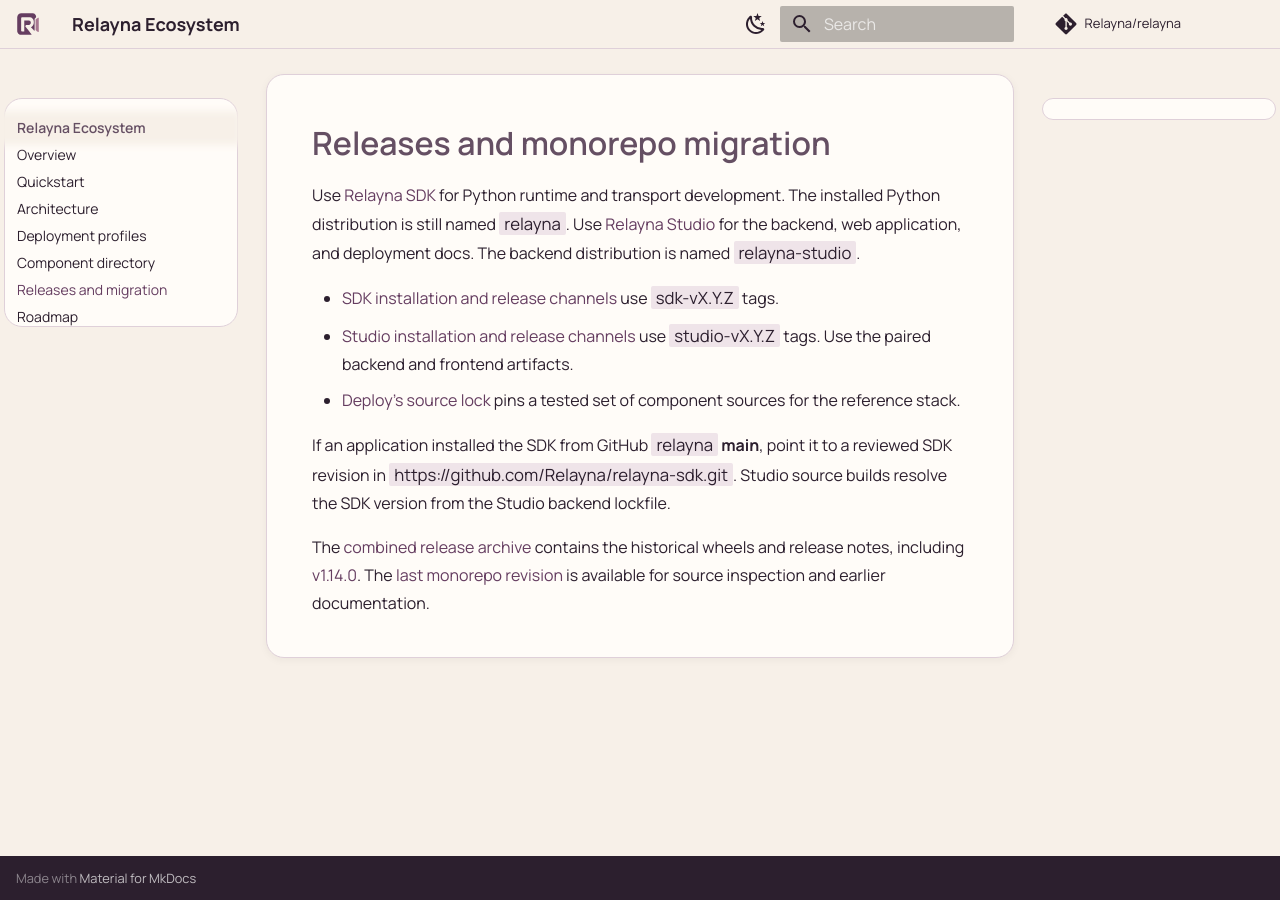
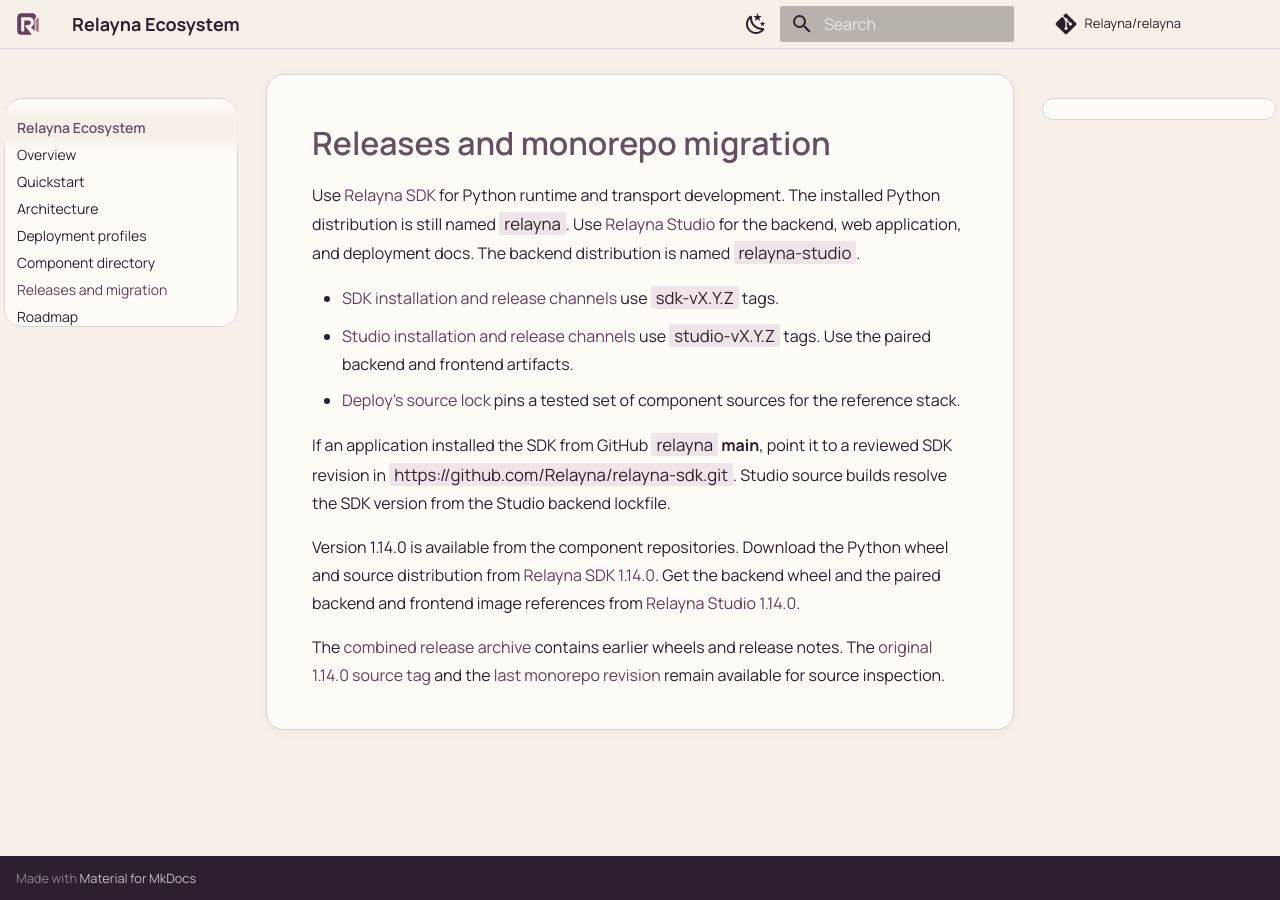
Before and after one commit to sarattha/relayna, an MkDocs documentation site: the page built from docs/releases.md, in a window 1280 px wide. Built offline with MkDocs 1.6.1 and Material for MkDocs 9.7.7, drawn with Linux system fonts in a browser that asks for light colours; comment, search, counter and statistics services are not loaded.

Commit message:
docs: direct 1.14.0 users to standalone releases (#148)

```diff
--- a/docs/releases.md
+++ b/docs/releases.md
@@ -8,4 +8,6 @@ Use [Relayna SDK](https://github.com/Relayna/relayna-sdk) for Python runtime and
 
 If an application installed the SDK from GitHub `relayna` **main**, point it to a reviewed SDK revision in `https://github.com/Relayna/relayna-sdk.git`. Studio source builds resolve the SDK version from the Studio backend lockfile.
 
-The [combined release archive](https://github.com/Relayna/relayna/releases) contains the historical wheels and release notes, including [v1.14.0](https://github.com/Relayna/relayna/releases/tag/v1.14.0). The [last monorepo revision](https://github.com/Relayna/relayna/tree/c3023be4a97b96d3e2449a7485179dbea8e33035) is available for source inspection and earlier documentation.
+Version 1.14.0 is available from the component repositories. Download the Python wheel and source distribution from [Relayna SDK 1.14.0](https://github.com/Relayna/relayna-sdk/releases/tag/sdk-v1.14.0). Get the backend wheel and the paired backend and frontend image references from [Relayna Studio 1.14.0](https://github.com/Relayna/relayna-studio/releases/tag/studio-v1.14.0).
+
+The [combined release archive](https://github.com/Relayna/relayna/releases) contains earlier wheels and release notes. The [original 1.14.0 source tag](https://github.com/Relayna/relayna/tree/v1.14.0) and the [last monorepo revision](https://github.com/Relayna/relayna/tree/c3023be4a97b96d3e2449a7485179dbea8e33035) remain available for source inspection.
```
